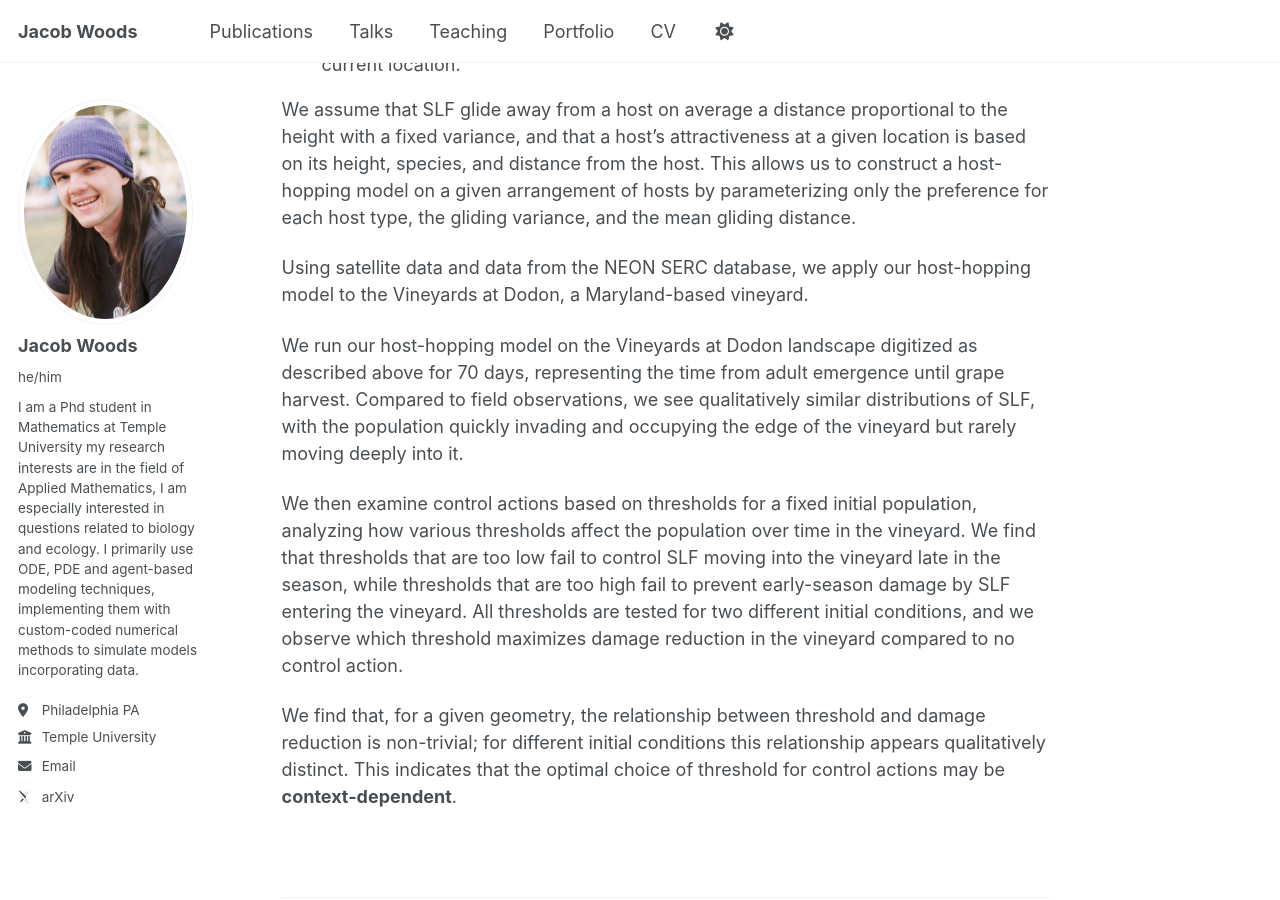
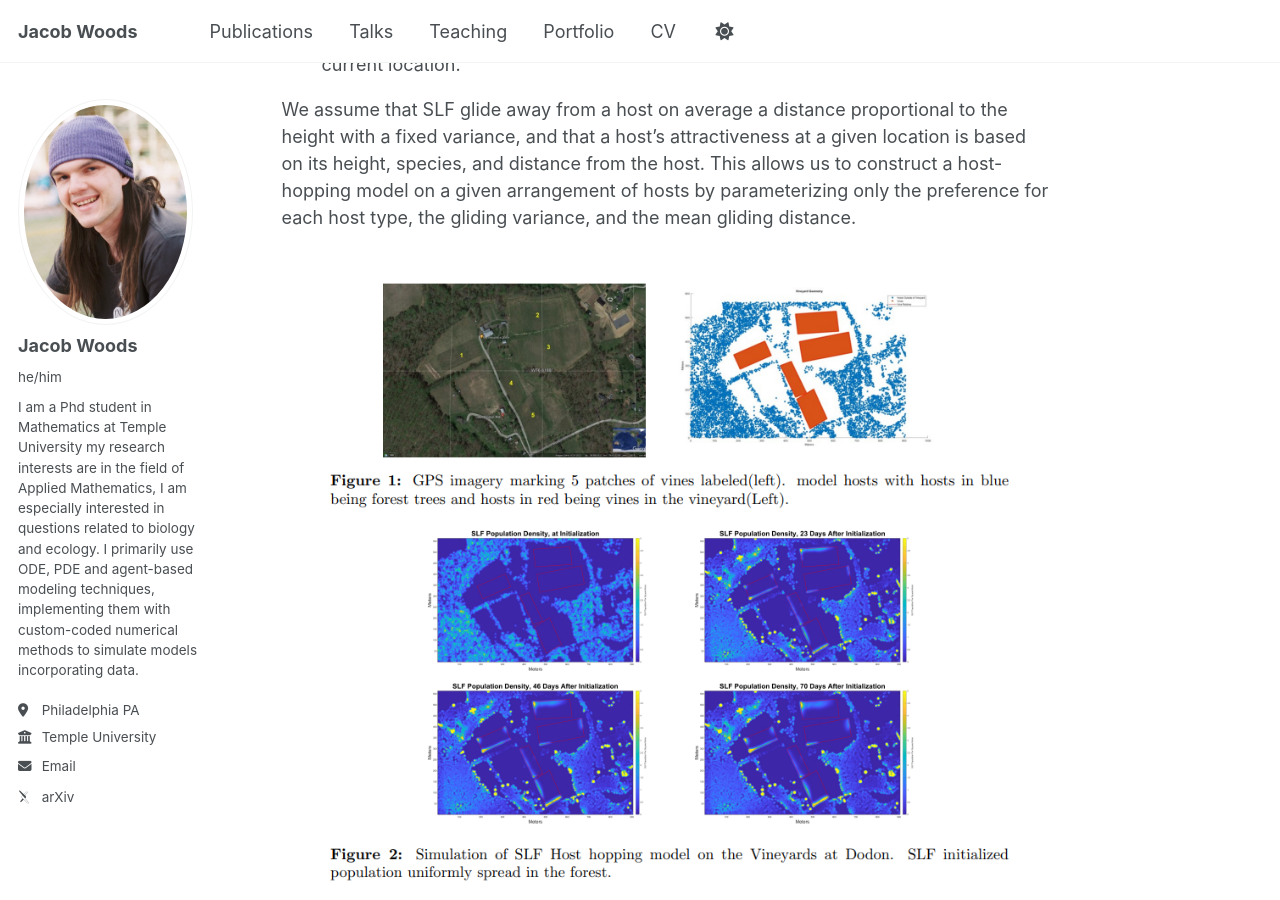
Before and after one commit to JacobWoods/JacobWoods.github.io, a Jekyll site: the page built from _talks/SLF3.md, in a window 1280 px wide and 900 px high, scrolled down 976 px. Built offline with Jekyll 4.4.1, drawn with Linux system fonts in a browser that asks for light colours; some web fonts are replaced.

Commit message:
Update SLF3.md

```diff
--- a/_talks/SLF3.md
+++ b/_talks/SLF3.md
@@ -28,7 +28,7 @@ We construct a model based on the gliding-ascending cycle of the SLF to capture
 - **Seeking Stage:** SLF head towards the most attractive host they see based on their current location.
 
 We assume that SLF glide away from a host on average a distance proportional to the height with a fixed variance, and that a host’s attractiveness at a given location is based on its height, species, and distance from the host. This allows us to construct a host-hopping model on a given arrangement of hosts by parameterizing only the preference for each host type, the gliding variance, and the mean gliding distance.
-
+<img src='/images/FIG_1_2.png'>
 Using satellite data and data from the NEON SERC database, we apply our host-hopping model to the Vineyards at Dodon, a Maryland-based vineyard.
 
 We run our host-hopping model on the Vineyards at Dodon landscape digitized as described above for 70 days, representing the time from adult emergence until grape harvest. Compared to field observations, we see qualitatively similar distributions of SLF, with the population quickly invading and occupying the edge of the vineyard but rarely moving deeply into it.
@@ -36,3 +36,5 @@ We run our host-hopping model on the Vineyards at Dodon landscape digitized as d
 We then examine control actions based on thresholds for a fixed initial population, analyzing how various thresholds affect the population over time in the vineyard. We find that thresholds that are too low fail to control SLF moving into the vineyard late in the season, while thresholds that are too high fail to prevent early-season damage by SLF entering the vineyard. All thresholds are tested for two different initial conditions, and we observe which threshold maximizes damage reduction in the vineyard compared to no control action.
 
 We find that, for a given geometry, the relationship between threshold and damage reduction is non-trivial; for different initial conditions this relationship appears qualitatively distinct. This indicates that the optimal choice of threshold for control actions may be **context-dependent**.
+<img src='/images/FIG_3.png'>
+<img src='/images/FIG_4.png'>
```
